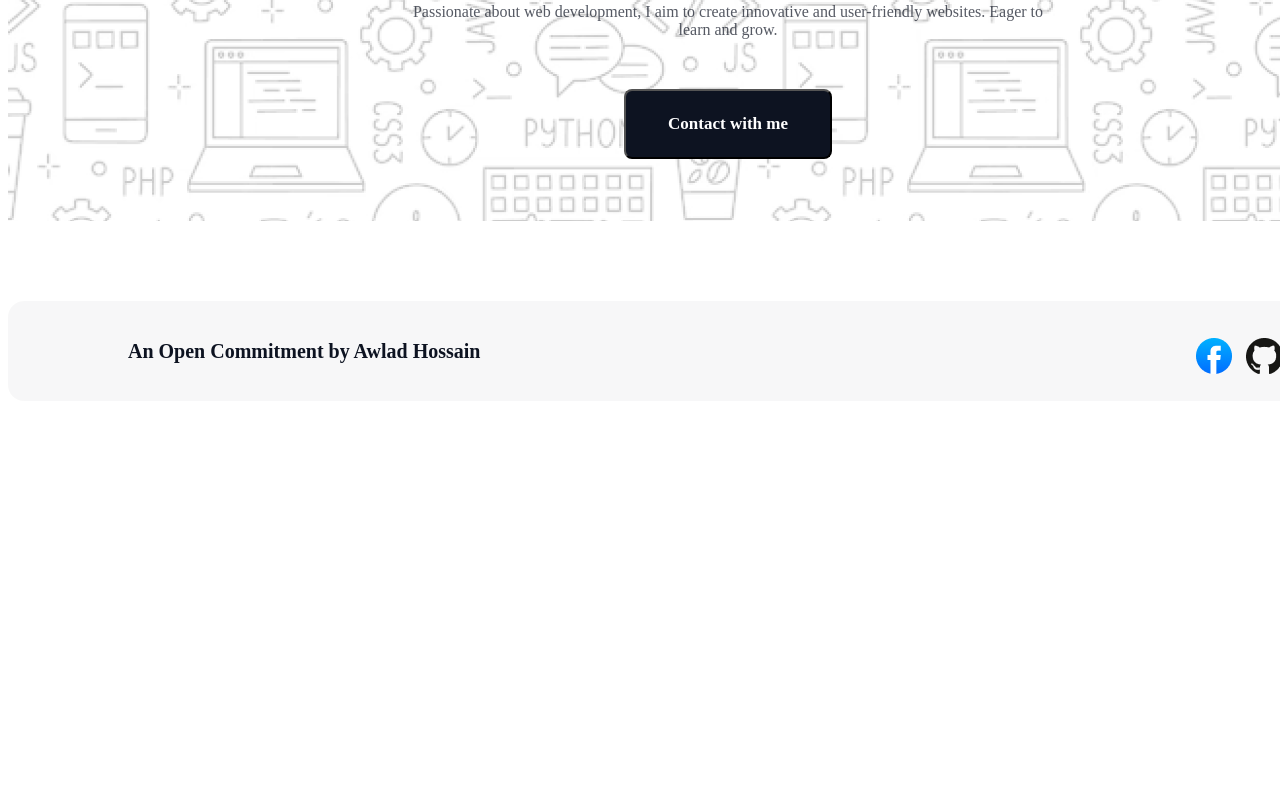
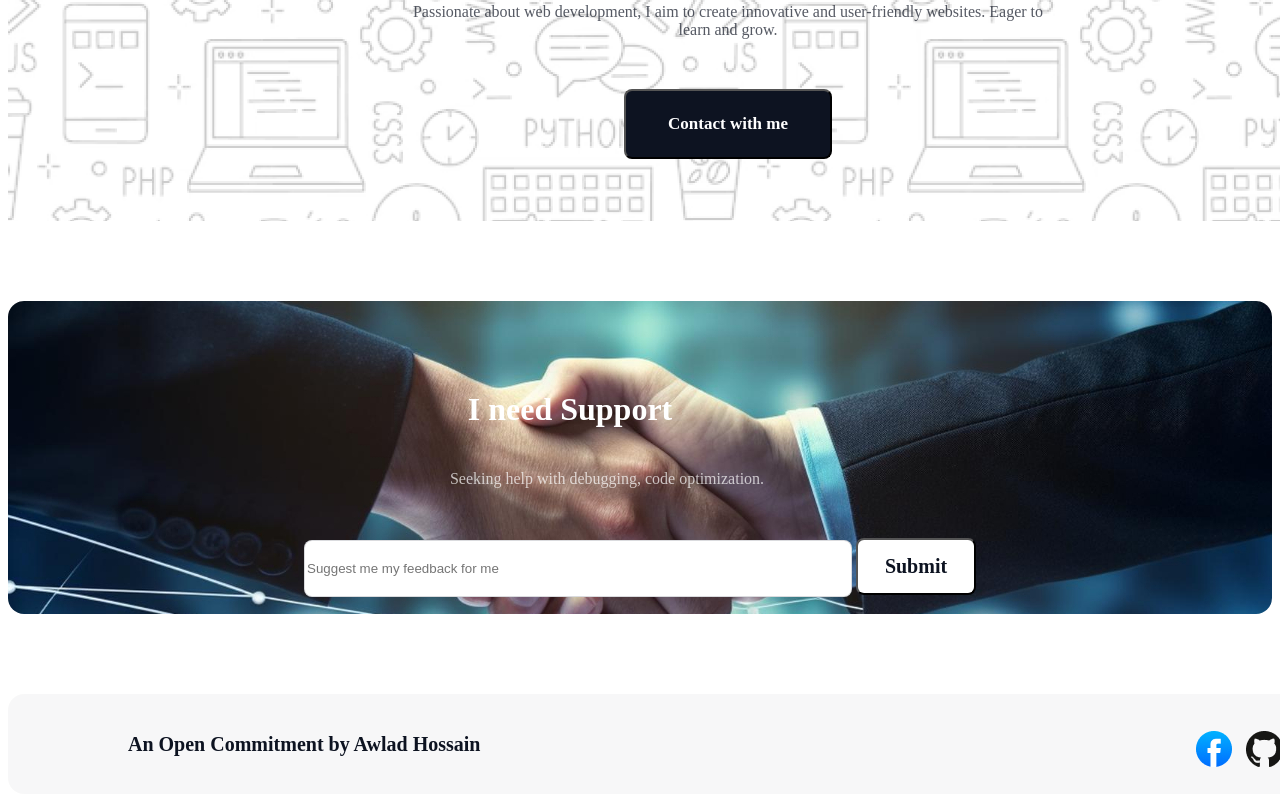
Before and after one commit to atik-bashar/my-first-challenge, a plain HTML site: page index.html in a window 1280 px wide. Shown: the part 461-1263 px from the top of the page. Before the commit the page ends 870 px from the top, so only its background shows below. Drawn offline with Linux system fonts and the light colour scheme; a web font is replaced by a local one.

Commit message:
added end section

```diff
--- a/index.html
+++ b/index.html
@@ -25,7 +25,22 @@
     </header>
 
     <main>
+        <!-- end section starts here  -->
 
+         <section class="end-section-container">
+            <div class="end-section-contain">
+                <div class="end-section-text">
+                    <h4>I need Support</h4>
+                    <p>Seeking help with debugging, code optimization.</p>
+                    <div class="button-contain">
+                        <input type="text" name="" id="" placeholder="Suggest me my feedback for me">
+                        <button type="submit"><span id="sub">Submit</span></button>
+                    </div>
+                </div>
+            </div>
+         </section>
+
+        <!-- end section ends here  -->
     </main>
 
     <footer>
--- a/style.css
+++ b/style.css
@@ -8,7 +8,7 @@
 .banner-contain{
     width: 1440px;
     height: 652px;
-    background: url(images/Hero-bg.png);
+    background: url('images/Hero-bg.png');
     background-repeat: no-repeat;
     margin: 0 auto;
     margin-top: 30px;
@@ -55,6 +55,69 @@
     font-weight: 600;
 }
 
+/* ends section style starts here */
+
+.end-section-container{
+    background-image: url('images/handshake.jpg');
+    background-repeat: no-repeat;
+    border-radius: 16px;
+    background-position: center;
+    margin: 0 auto;
+}
+.end-section-contain{
+    width: 1140px;
+    height: 313px;
+    display: flex;
+    justify-content: center;
+    align-items: center;
+    text-align: center;
+    margin: 0 auto;
+    margin-top: 50px;
+    margin-bottom: 80px;
+}
+
+.end-section-text h4{
+    width: 292px;
+    height: 36px;
+    color: rgb(255, 255, 255);
+    font-family: Azeret Mono;
+    font-size: 32px;
+    padding-left: 120px;
+    padding-top: 30px;
+    font-weight: 700;
+}
+
+.end-section-text p{
+    color: rgba(255, 255, 255, 0.7);
+    font-family: Azeret Mono;
+    font-size: 16px;
+    font-weight: 400;
+    width: 606px;
+    height: 52px;
+}
+
+.button-contain input{
+    width: 548px;
+    height: 57px;
+    box-sizing: border-box;
+    border: 1px solid rgba(13, 19, 33, 0.15);
+    border-radius: 8px;
+    background: rgb(255, 255, 255);
+}
+
+.button-contain button{
+    width: 120px;
+    height: 57px;
+    border-radius: 8px;
+    background: rgb(255, 255, 255);
+}
+
+#sub{
+    color: rgb(13, 19, 33);
+    font-family: Azeret Mono;
+    font-size: 20px;
+    font-weight: 600;
+}
 /* footer contain styles here */
 
 .footer-contain{
```
